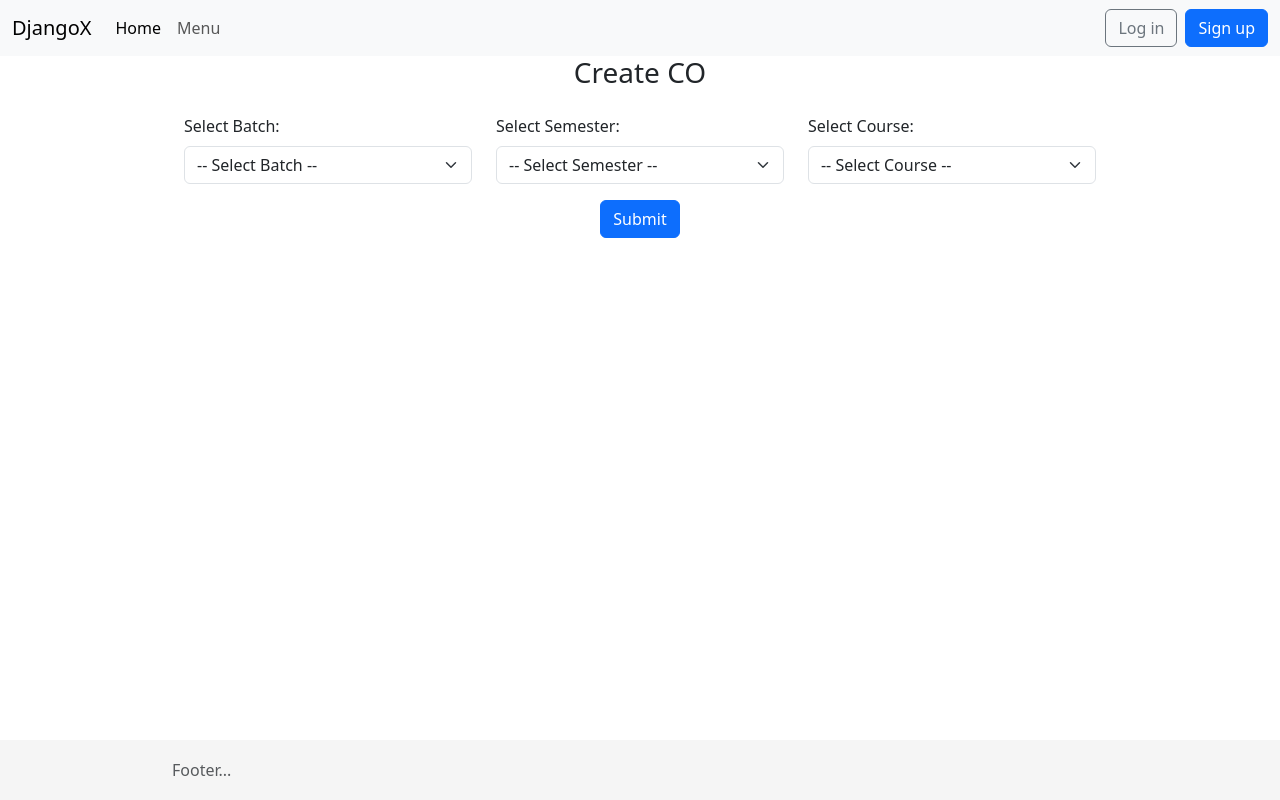
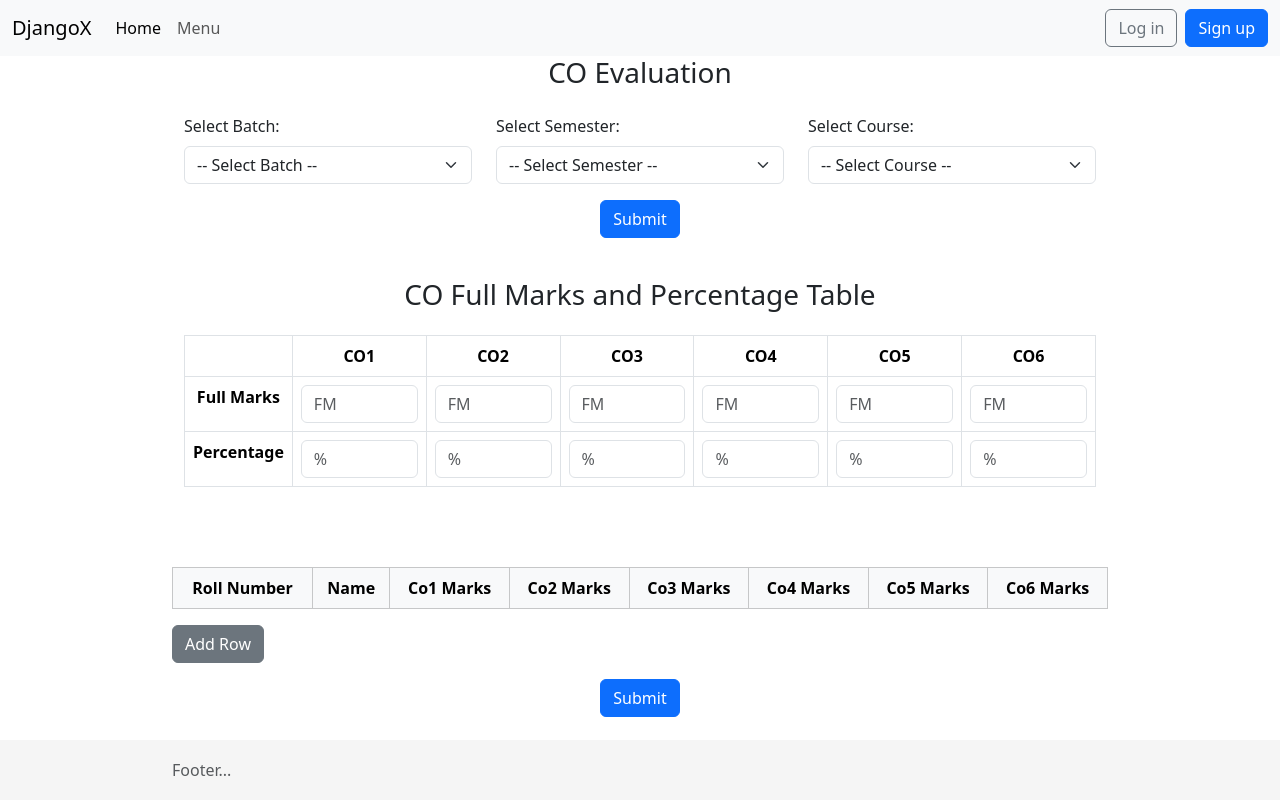
Before and after one commit to AnkitMondal123/Marks-Upload-Portal, a Django app: page /AssesmentRubrics/ in a window 1280 px wide. Run offline with Django 5.2, Linux system fonts and the light colour scheme; data that the repository does not hold is empty.

Commit message:
Update Assesment rubrics

```diff
--- a/templates/pages/create_ar.html
+++ b/templates/pages/create_ar.html
@@ -1,7 +1,7 @@
 {% extends "_base.html" %}
 {% load static %}
 {% block content %}
-<h3 class="mb-4 text-center">Create CO</h3>
+<h3 class="mb-4 text-center">CO Evaluation</h3>
 <form method="POST" class="container">
   {% csrf_token %}
 
@@ -36,12 +36,99 @@
     </div>
   </div>
 
-
-
   <div class="text-center">
     <button type="submit" class="btn btn-primary">Submit</button>
   </div>
 </form>
 
+<!-- Add gap between this section and the next -->
+<div style="margin-top: 40px;">
+  <h3 class="mb-4 text-center">CO Full Marks and Percentage Table</h3>
+  <div class="container">
+    <table class="table table-bordered text-center">
+      <thead>
+        <tr>
+          <th></th>
+          <th>CO1</th>
+          <th>CO2</th>
+          <th>CO3</th>
+          <th>CO4</th>
+          <th>CO5</th>
+          <th>CO6</th>
+        </tr>
+      </thead>
+      <tbody>
+        <tr>
+          <td><strong>Full Marks</strong></td>
+          <td><input type="number" name="co1_full_marks" class="form-control" placeholder="FM"></td>
+          <td><input type="number" name="co2_full_marks" class="form-control" placeholder="FM"></td>
+          <td><input type="number" name="co3_full_marks" class="form-control" placeholder="FM"></td>
+          <td><input type="number" name="co4_full_marks" class="form-control" placeholder="FM"></td>
+          <td><input type="number" name="co5_full_marks" class="form-control" placeholder="FM"></td>
+          <td><input type="number" name="co6_full_marks" class="form-control" placeholder="FM"></td>
+        </tr>
+        <tr>
+          <td><strong>Percentage</strong></td>
+          <td><input type="number" name="co1_attainment_percent" class="form-control" placeholder="%"></td>
+          <td><input type="number" name="co2_attainment_percent" class="form-control" placeholder="%"></td>
+          <td><input type="number" name="co3_attainment_percent" class="form-control" placeholder="%"></td>
+          <td><input type="number" name="co4_attainment_percent" class="form-control" placeholder="%"></td>
+          <td><input type="number" name="co5_attainment_percent" class="form-control" placeholder="%"></td>
+          <td><input type="number" name="co6_attainment_percent" class="form-control" placeholder="%"></td>
+        </tr>
+      </tbody>
+    </table>
+  </div>
+</div>
 
+<!-- Add gap between this table and the next -->
+<div style="margin-top: 80px;">
+  <table id="coTable" class="table table-bordered text-center">
+    <thead class="table-light">
+      <tr>
+        <th>Roll Number</th>
+        <th>Name</th>
+        <th>Co1 Marks</th>
+        <th>Co2 Marks</th>
+        <th>Co3 Marks</th>
+        <th>Co4 Marks</th>
+        <th>Co5 Marks</th>
+        <th>Co6 Marks</th>
+      </tr>
+    </thead>
+    <tbody>
+      <!-- Rows will be added by JS -->
+    </tbody>
+  </table>
+</div>
+
+<input type="hidden" name="total_rows" id="total_rows" value="0" />
+<div class="mb-3">
+  <button type="button" class="btn btn-secondary" onclick="addRow()">Add Row</button>
+</div>
+
+<div class="text-center">
+  <button type="submit" class="btn btn-primary">Submit</button>
+</div>
+</form>
+
+<script>
+function addRow() {
+  const table = document.getElementById("coTable").getElementsByTagName("tbody")[0];
+  const rowCount = table.rows.length;
+  let row = table.insertRow(rowCount);
+
+  row.innerHTML = `
+    <td><input type="text" name="roll_number_${rowCount}" class="form-control" /></td>
+    <td><input type="text" name="name_${rowCount}" class="form-control" /></td>
+    <td><input type="text" name="Co1_marks_${rowCount}" class="form-control" /></td>
+    <td><input type="text" name="Co2_marks_${rowCount}" class="form-control" /></td>
+    <td><input type="text" name="Co3_marks_${rowCount}" class="form-control" /></td>
+    <td><input type="text" name="Co4_marks_${rowCount}" class="form-control" /></td>
+    <td><input type="text" name="Co5_marks_${rowCount}" class="form-control" /></td>
+    <td><input type="text" name="Co6_marks_${rowCount}" class="form-control" /></td>
+  `;
+  document.getElementById("total_rows").value = rowCount + 1;
+}
+</script>
 {% endblock content %}
```
